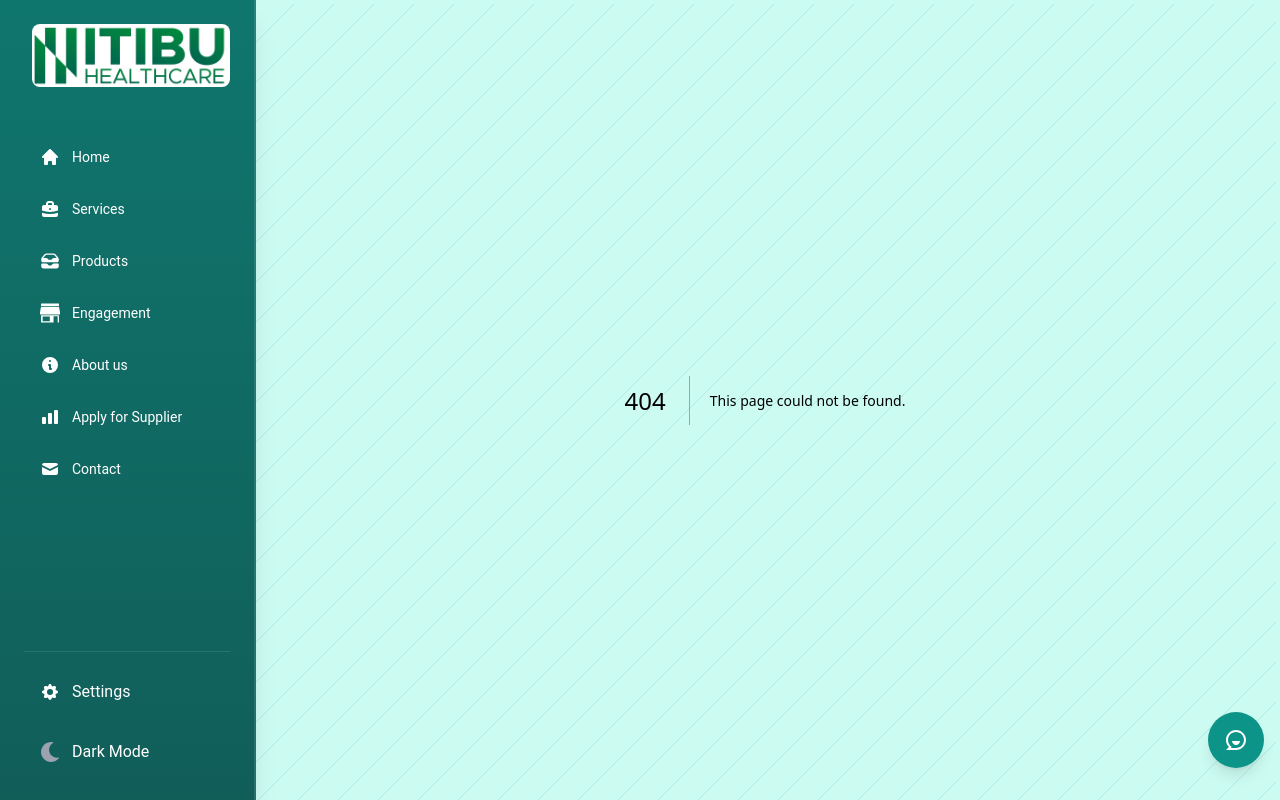
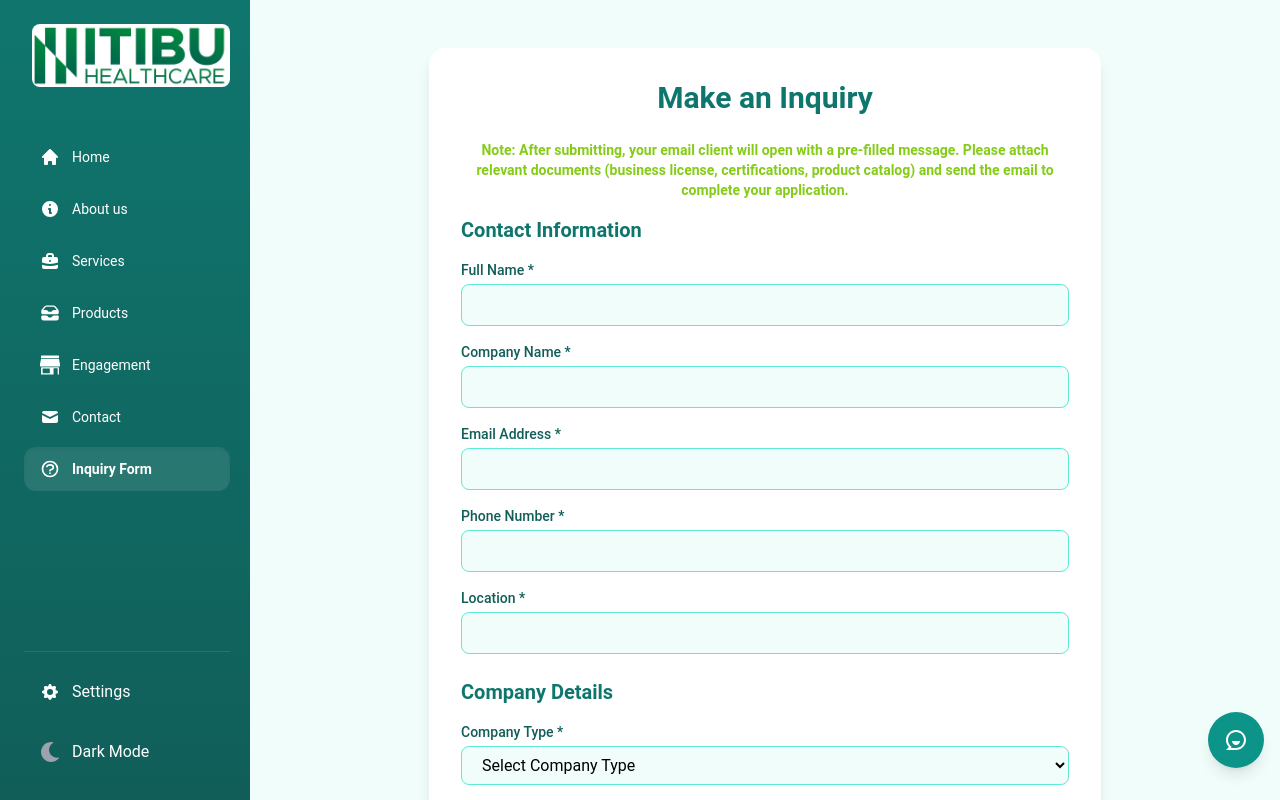
Before and after one commit to jansencodez/nitibuhealthcare, a Next.js app: page /inquiry in a window 1280 px wide. Before the commit this address had no page. Shown: the top 800 px of the page. Built offline with nearby package versions, Linux system fonts and the light colour scheme.

Commit message:
update: inquiry form

```diff
--- a/app/supplier/page.tsx
+++ b/app/inquiry/page.tsx
@@ -89,7 +89,7 @@
             isDark ? "text-teal-300" : "text-teal-700"
           }`}
         >
-          Become a Nitibu Supplier
+          Make an Inquiry
         </h1>
 
         <p className="text-sm text-lime-500 text-center font-semibold mb-4">
@@ -176,6 +176,7 @@
                 <option value="">Select Company Type</option>
                 <option value="manufacturer">Manufacturer</option>
                 <option value="distributor">Distributor</option>
+                <option value="agent">Agent</option>
                 <option value="wholesaler">Wholesaler</option>
                 <option value="other">Other</option>
               </select>
--- a/components/Sidebar.tsx
+++ b/components/Sidebar.tsx
@@ -12,7 +12,7 @@
   HiCog,
   HiMenu,
   HiX,
-  HiChartBar,
+  HiOutlineQuestionMarkCircle,
 } from "react-icons/hi";
 import { HiInboxStack } from "react-icons/hi2";
 import { FaMoon, FaSun } from "react-icons/fa";
@@ -23,10 +23,16 @@
 const navItems = [
   { name: "Home", href: "/", icon: <HiHome className="w-5 h-5" /> },
   {
+    name: "About us",
+    href: "/about",
+    icon: <HiInformationCircle className="w-5 h-5" />,
+  },
+  {
     name: "Services",
     href: "/services",
     icon: <HiBriefcase className="w-5 h-5" />,
   },
+
   {
     name: "Products",
     href: "/products",
@@ -37,17 +43,12 @@
     href: "/engagement",
     icon: <SiHomeassistantcommunitystore className="w-5 h-5" />,
   },
+  { name: "Contact", href: "/contact", icon: <HiMail className="w-5 h-5" /> },
   {
-    name: "About us",
-    href: "/about",
-    icon: <HiInformationCircle className="w-5 h-5" />,
+    name: "Inquiry Form",
+    href: "/inquiry",
+    icon: <HiOutlineQuestionMarkCircle className="w-5 h-5" />,
   },
-  {
-    name: "Apply for Supplier",
-    href: "/supplier",
-    icon: <HiChartBar className="w-5 h-5" />,
-  },
-  { name: "Contact", href: "/contact", icon: <HiMail className="w-5 h-5" /> },
 ];
 
 const Sidebar: FC = () => {
```
